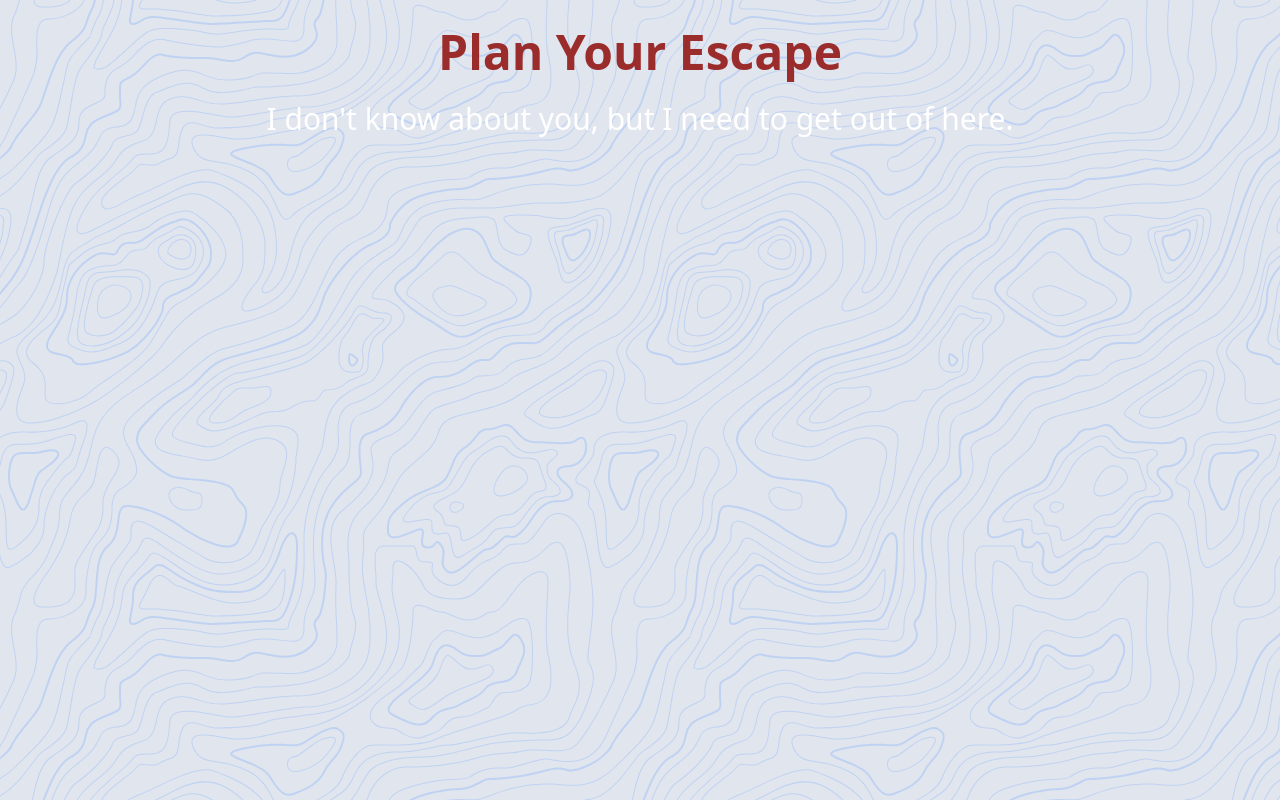
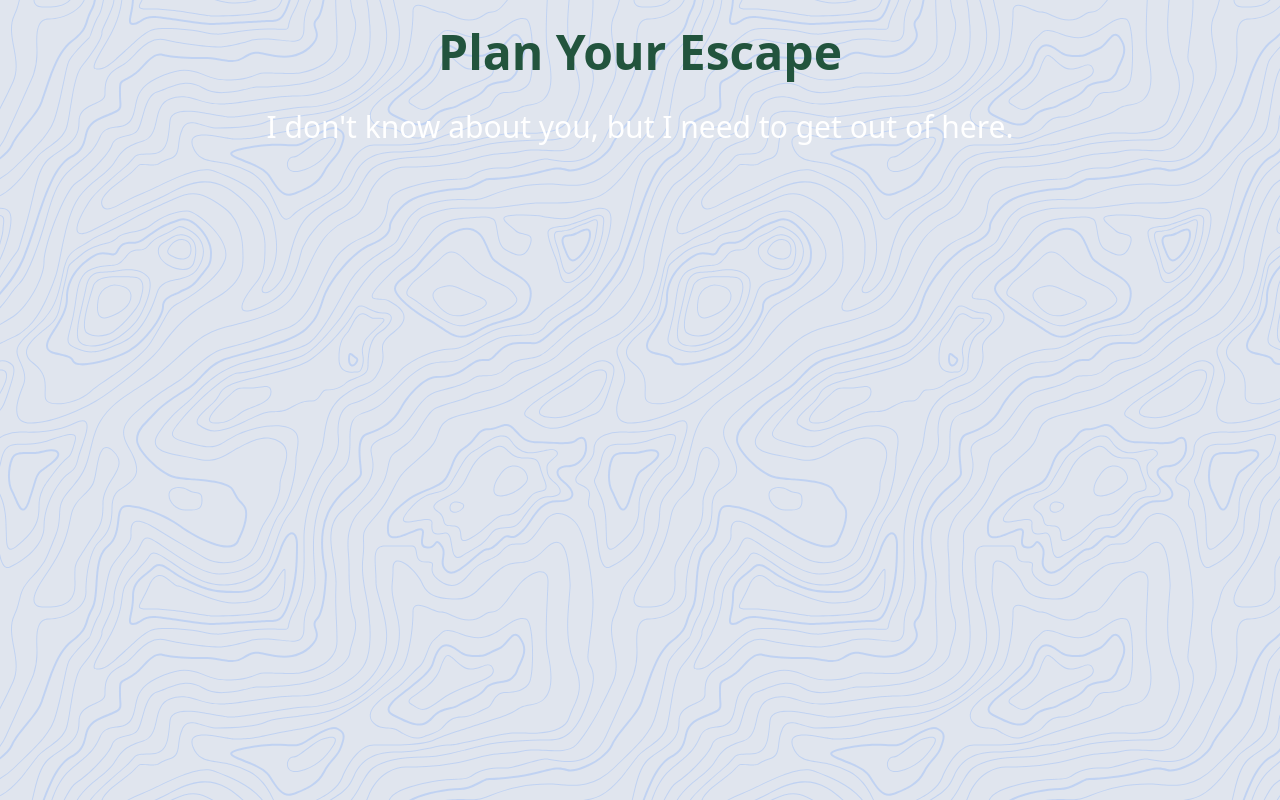
Before and after one commit to Minajeanne/plan-your-escape, a React (Create React App) app: page / in a window 1280 px wide. Built offline with nearby package versions, Linux system fonts and the light colour scheme.

Commit message:
updated app name

```diff
--- a/public/index.html
+++ b/public/index.html
@@ -6,7 +6,7 @@
     <meta name="viewport" content="width=device-width, initial-scale=1" />
     <meta name="theme-color" content="#000000" />
     <meta
-      name="description"
+      name="Plan Your Escape"
       content="Web site created using create-react-app"
     />
     <link rel="apple-touch-icon" href="%PUBLIC_URL%/logo192.png" />
@@ -24,7 +24,7 @@
       work correctly both with client-side routing and a non-root public URL.
       Learn how to configure a non-root public URL by running `npm run build`.
     -->
-    <title>React App</title>
+    <title>Plan Your Escape</title>
   </head>
   <body>
     <noscript>You need to enable JavaScript to run this app.</noscript>
--- a/src/App.js
+++ b/src/App.js
@@ -1,14 +1,15 @@
 import React from "react";
 import "./styles/main.css";
-// import background from './images/ivana-cajina-unsplash.jpg';
+// import camping from './images/undraw_camping_noc8.svg';
 import backgroundPattern from './images/topography.svg';
 
 function App() {
   return (
     <div>
       <div class="px-6 py-4">
-        <div class="text-center font-sans font-bold text-red-800 text-5xl mb-2">Plan Your Escape</div>
-        <p class="text-white text-center text-3xl text-base">
+        {/* <img className="" src={ camping } alt="camping tent" /> */}
+        <div class="align-middle text-center font-sans font-bold text-green-900 text-5xl mb-2">Plan Your Escape</div>
+        <p class="text-white text-center text-3xl text-base p-2">
           I don't know about you, but I need to get out of here.
         </p>
       </div>
```
Also changed, not shown: src/images/undraw_camping_noc8.svg (added).
